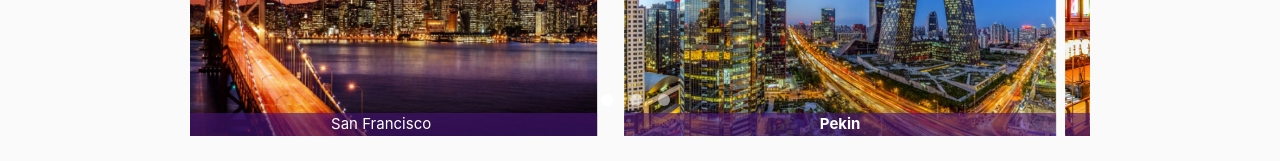
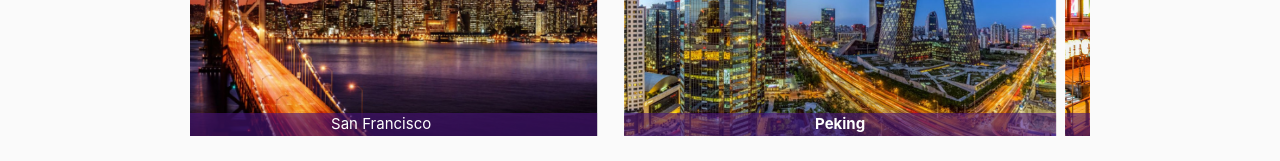
Before and after one commit to AlbertoCurvelo/mytinerary, a React (Create React App) app in the folder frontend/: page / in a window 1280 px wide. Shown: the part 1147-1308 px from the top of the page. Built offline with nearby package versions, Linux system fonts and the light colour scheme.

Commit message:
Final Sprint 1 - Curvelo

```diff
--- a/frontend/src/components/Carousel.js
+++ b/frontend/src/components/Carousel.js
@@ -22,7 +22,6 @@ const CarouselCities=() =>{
     className="white-text botton carouselCitys"
     options={{
       fullWidth: true,
-      indicators: true,
       duration:800
     }}
   >
--- a/frontend/src/components/data/dataCarousel.json
+++ b/frontend/src/components/data/dataCarousel.json
@@ -8,7 +8,7 @@
     "direction":"./assets/img/paris.webp"
   },
   {
-    "title":"Atenas",
+    "title":"Athens",
     "direction":"./assets/img/atenas.jpg"
   },
   {
@@ -23,7 +23,7 @@
     "direction":"./assets/img/ushuaia.jpg"
   },
   {
-    "title":"Pekin",
+    "title":"Peking",
     "direction":"./assets/img/pekin.jpg"
   },
   {
@@ -31,7 +31,7 @@
     "direction":"./assets/img/osaka.jpg"
   }],
   [{
-    "title":"Estocolmo",
+    "title":"Stockholm",
     "direction":"./assets/img/estocolmo.jpg"
   },
   {
@@ -39,11 +39,11 @@
     "direction":"./assets/img/bahia.webp"
   },
   {
-    "title":"Praga",
+    "title":"Prague",
     "direction":"./assets/img/praga.jpg"
   },
   {
-    "title":"Lisboa",
+    "title":"Lisbon",
     "direction":"./assets/img/lisboa.jpg"
   }]
 ]
```
Also changed, not shown: 1 other file (tests, documents, lock files or other folders).
